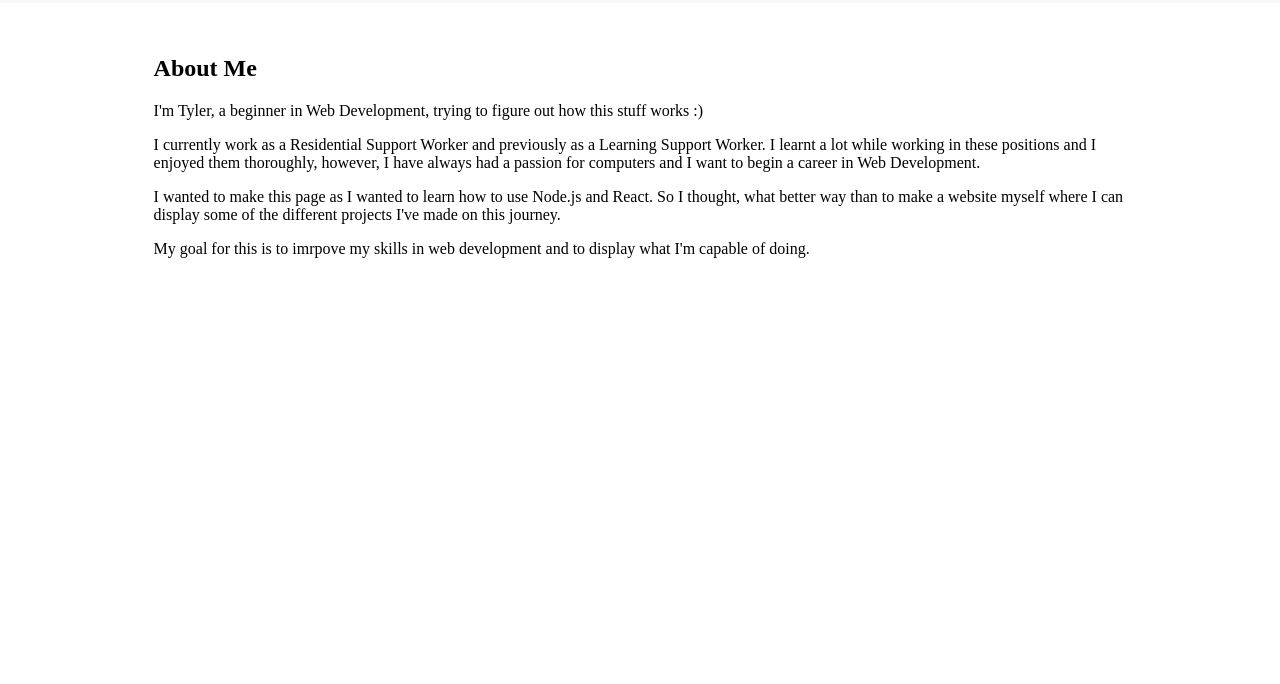
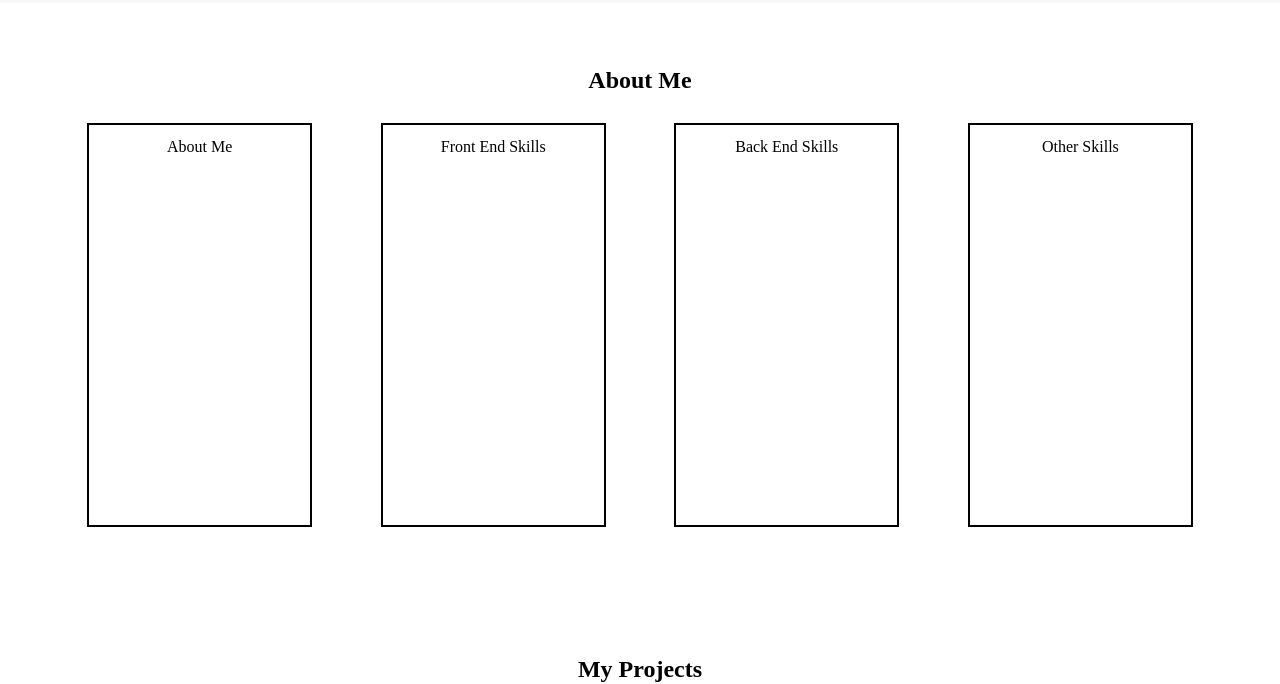
Before and after one commit to Tyler-Knowler/My-Portfolio, a React (Create React App) app: page / in a window 1280 px wide. Shown: the part 1028-1712 px from the top of the page. Built offline with nearby package versions, Linux system fonts and the light colour scheme; a web font is replaced by a local one.

Commit message:
css changes to about section

```diff
--- a/src/components/About.js
+++ b/src/components/About.js
@@ -1,15 +1,30 @@
 const About = () => {
+
 
 return (
     <section id='about'>
-        <div className='about-me-text'>
-            <h1>About Me</h1>
-            <span><p>I'm Tyler, a beginner in Web Development, trying to figure out how this stuff works :)</p>
-            <p>I currently work as a Residential Support Worker and previously as a Learning Support Worker. I learnt a lot while working in these positions and I enjoyed them thoroughly, however, I have always had a passion for computers and I want to begin a career in Web Development.</p>
-            <p>I wanted to make this page as I wanted to learn how to use Node.js and React. So I thought, what better way than to make a website myself where I can display some of the different projects I've made on this journey.</p>
-            <p>My goal for this is to imrpove my skills in web development and to display what I'm capable of doing.</p></span>
+        <h1>About Me</h1>
+        <div className='about-me-flex'>
+            <div className="about-me-box about-me-personal">
+                <div className="table-top personal-top"><p>About Me</p></div>
+                <div className="table-content personal-content"></div>
+            </div>
+            <div className="about-me-box about-me-front">
+                <div className="table-top front-top"><p>Front End Skills</p></div>
+                <div className="table-content front-content"></div>
+            </div>
+            <div className="break"></div>
+            <div className="about-me-box about-me-back">
+                <div className="table-top back-top"><p>Back End Skills</p></div>
+                <div className="table-content back-content"></div>
+            </div>
+            <div className="about-me-box about-me-other">
+                <div className="table-top other-top"><p>Other Skills</p></div>
+                <div className="table-content other-content"></div>
+            </div>
         </div>
     </section>
 )}
 
+
 export default About;
--- a/src/css/CSSHome.css
+++ b/src/css/CSSHome.css
@@ -34,14 +34,28 @@
     position: relative;
     z-index: 10;
     background-color: #ffffff;
-    width: 95%;
+    width: 90%;
     height: 500px;
 
+    padding: 5%;
 }
-#about h1, #about p{
-    margin-left: 10%;
-    margin-right: 10%;
+#about h1 {
+    text-align: center;
+    padding: 0px;
+    margin: 0px;
+}
+.about-me-box{
+    text-align: center;
 
+    border: 2px solid black;
+}
+.about-me-flex{
+    display: flex;
+    justify-content: space-between;
+}
+.about-me-box p{
+    margin-top: 13px;
+    margin-bottom: 13px;
 }
 
 
@@ -242,7 +256,21 @@
         font-size: 30px;
     }
     #about {
-        height: 850px;
+        height: 700px;
+    }
+    .about-me-flex {
+        flex-wrap: wrap;
+        padding: 5% 0% 10% 0%;
+    }
+    .about-me-box {
+        max-width: 270px;
+        min-width: 150px;
+        width: 49%;
+        height: 300px;
+    }
+    .break {
+        width: 100%;
+        height: 25px;
     }
     #projects {
         height: 850px;
@@ -284,7 +312,21 @@
         font-size: 40px;
     }
     #about {
-        height: 950px;
+        height: 700px;
+    }
+    .about-me-flex {
+        padding: 5% 5% 10% 5%;
+        flex-wrap: wrap;
+    }
+    .about-me-box {
+        max-width: 270px;
+        min-width: 150px;
+        width: 45%;
+        height: 300px;
+    }
+    .break {
+        width: 100%;
+        height: 25px;
     }
     #projects {
         height: 900px;
@@ -321,6 +363,15 @@
     .initialSection div {
         font-size: 50px;
     }
+    #about {
+        height: 800px;
+    }
+    .about-me-flex {
+        padding: 5% 7.5%;
+    }
+    .about-me-box {
+        height: 350px;
+    }
     .contact-form {
         width: 80%;
     }
@@ -342,7 +393,15 @@
         font-size: 70px;
     }
     #about {
-        height: 850px;
+        height: 900px;
+    }
+    .about-me-flex {
+        padding: 5% 10%;
+    }
+    .about-me-box {
+        max-width: 350px;
+        height: 400px;
+        width: 40%;
     }
     .grid-2 {
         display: grid;
@@ -360,6 +419,20 @@
 @media (min-width: 1200px) {
     .initialSection div {
         font-size: 90px;
+    }
+    #about {
+        height: 500px;
+    }
+    .about-me-flex {
+        padding: 2.5% 2% 5% 2%;
+    }
+    .about-me-box {
+        max-width: 300px;
+        height: 400px;
+        width: 20%;
+    }
+    .break {
+        display: none;
     }
     #contact-section {
         height: 500px;
@@ -382,3 +455,13 @@
         width: 60%;
     }
 }
+
+
+@media (min-width: 2000px) {
+
+    .about-me-box {
+        max-width: 10000px;
+        height: 400px;
+        width: 20%;
+    }
+}
```
